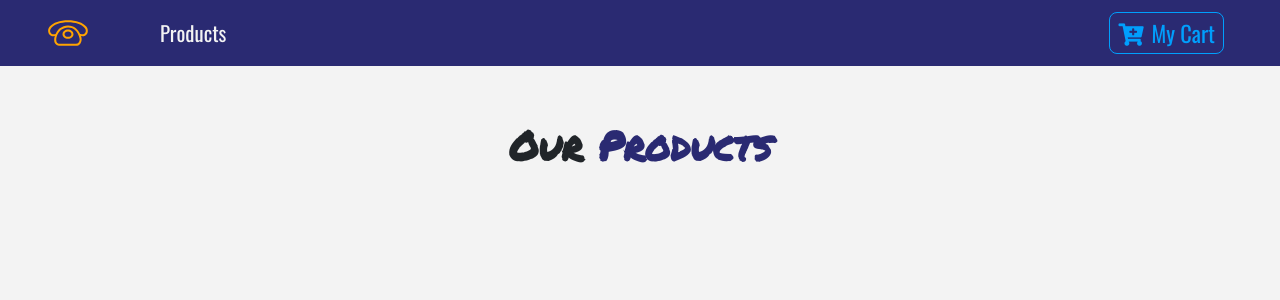
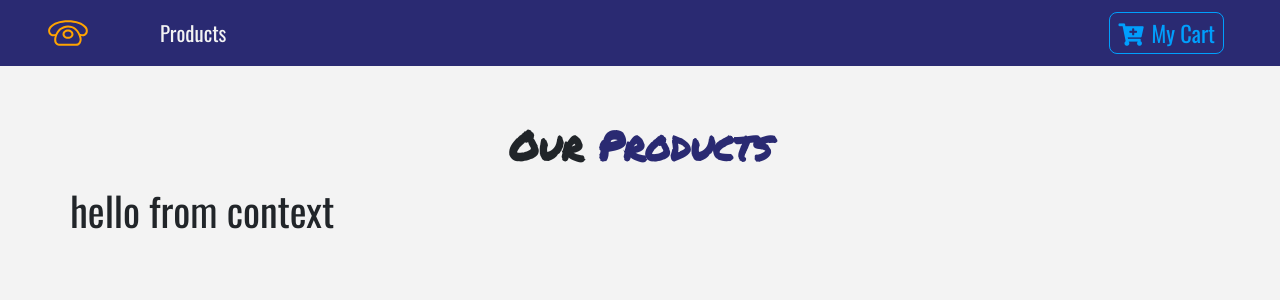
Before and after one commit to TheCelestial25/e-commerce, a React (Create React App) app: page / in a window 1280 px wide. Shown: the top 300 px of the page. Built offline with nearby package versions, Linux system fonts and the light colour scheme.

Commit message:
Add context api

```diff
--- a/src/components/ProductList.js
+++ b/src/components/ProductList.js
@@ -1,19 +1,28 @@
 import React, { Component } from 'react';
 import Product from './Product';
 import Title from './Title';
+import {storeProducts} from '../data';
+import {ProductConsumer} from '../context';
 
 export default class ProductList extends Component {
   state={
-    products:[]
+    products: storeProducts
   }
   render() {
+    console.log(this.state.products);
     return (
       <React.Fragment>
       <div className="py-5">
       <div className="container">
       <Title name="our" title="products" />
 
-      <div className="row" />
+      <div className="row">
+      <ProductConsumer>
+      {value => {
+        return <h1>{value}</h1>
+      }}
+      </ ProductConsumer>
+      </div>
       </div>
       </div>
       </React.Fragment>
--- a/src/components/Title.js
+++ b/src/components/Title.js
@@ -1,6 +1,6 @@
 import React, { Component } from 'react'
 
-export default function Title({name,title}) {
+export default function Title({ name,title }) {
     return (
       <div className="row">
       <div className="col-10 mx-auto my-2 text-center text-title">
--- /dev/null
+++ b/src/context.js
@@ -0,0 +1,20 @@
+import React, { Component } from 'react';
+
+
+const ProductContext = React.createContext();
+//Provider
+//Consumer
+
+class ProductProvider extends Component {
+  render() {
+    return (
+      <ProductContext.Provider value="hello from context">
+        {this.props.children}
+      </ ProductContext.Provider>
+    )
+  }
+}
+
+const ProductConsumer = ProductContext.Consumer;
+
+export {ProductProvider, ProductConsumer};
--- a/src/data.js
+++ b/src/data.js
@@ -1,7 +1,3 @@
-/*
-https://www.iconfinder.com/icons/1243689/call_phone_icon
-Creative Commons (Attribution 3.0 Unported);
-https://www.iconfinder.com/Makoto_msk */
 
 export const storeProducts = [
   {
```
Also changed, not shown: src/index.js (+6 -2 lines).
